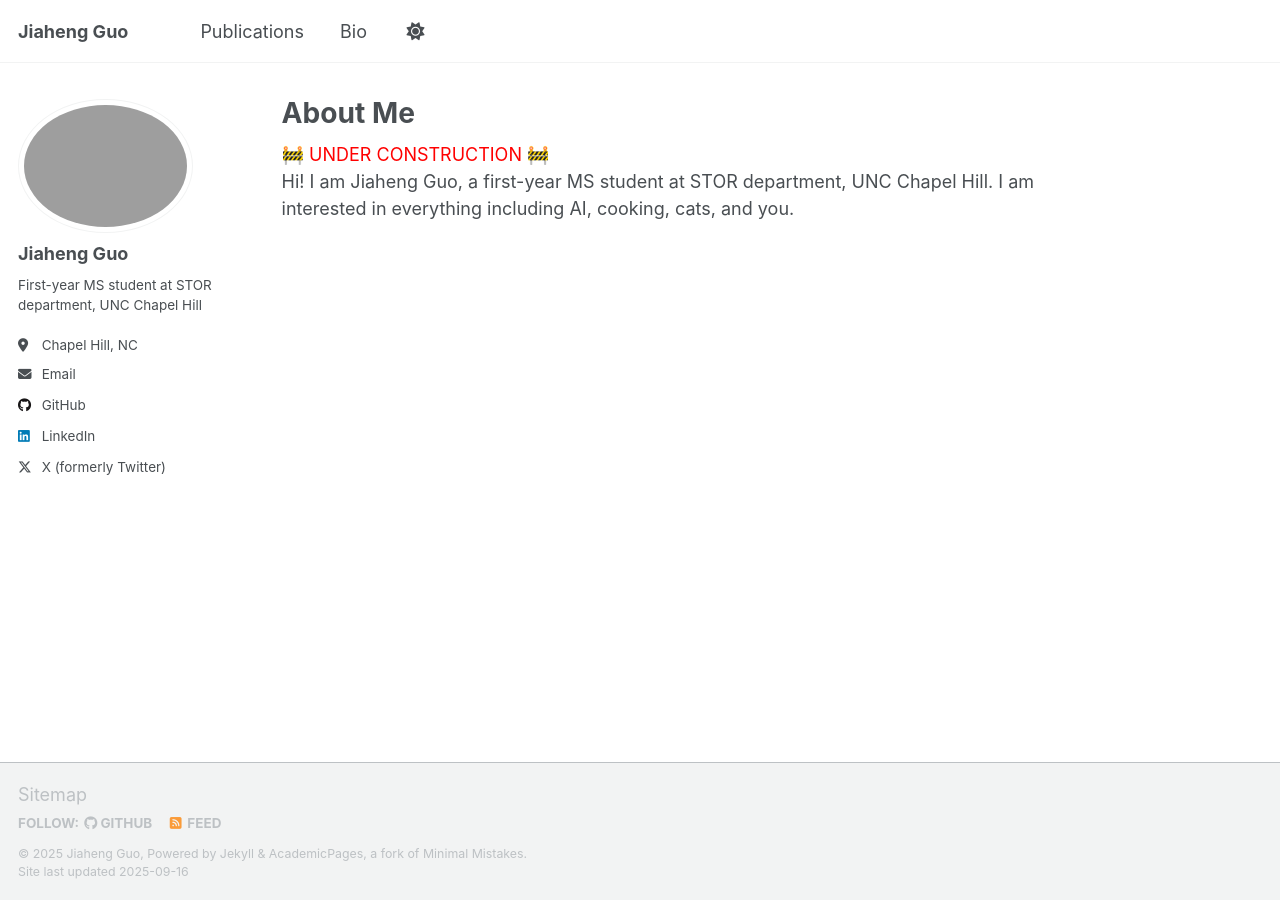
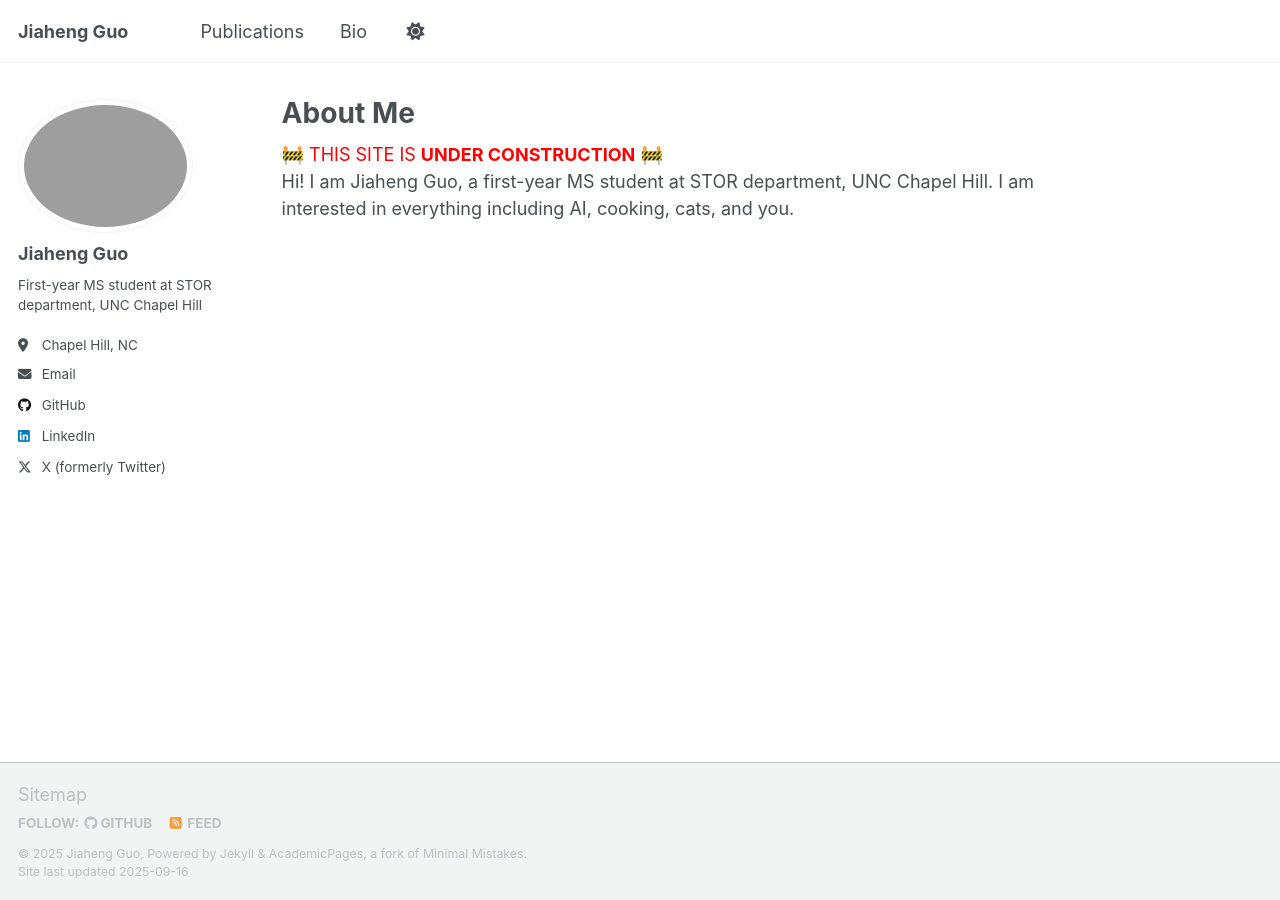
Before and after one commit to jiaheng-guo/jiaheng-guo.github.io, a Jekyll site: the page built from _pages/about.md, in a window 1280 px wide. Built offline with Jekyll 4.4.1, drawn with Linux system fonts in a browser that asks for light colours; a script that is not in the unit is left out.

Commit message:
regular update

```diff
--- a/_includes/head/custom.html
+++ b/_includes/head/custom.html
@@ -6,12 +6,12 @@
 <link rel="stylesheet" href="{{ base_path }}/assets/css/academicons.css"/>
 
 <!-- favicon from https://commons.wikimedia.org/wiki/File:OOjs_UI_icon_academic-progressive.svg -->
-<link rel="apple-touch-icon" sizes="180x180" href="{{ base_path }}/images/apple-touch-icon-180x180.png"/>
+<!-- <link rel="apple-touch-icon" sizes="180x180" href="{{ base_path }}/images/apple-touch-icon-180x180.png"/>
 <link rel="icon" type="image/svg+xml" href="{{ base_path }}/images/favicon.svg"/>
 <link rel="icon" type="image/png" href="{{ base_path }}/images/favicon-32x32.png" sizes="32x32"/>
 <link rel="icon" type="image/png" href="{{ base_path }}/images/favicon-192x192.png" sizes="192x192"/>
 <link rel="manifest" href="{{ base_path }}/images/manifest.json"/>
 <link rel="icon" href="/images/favicon.ico"/>
-<meta name="theme-color" content="#ffffff"/>
+<meta name="theme-color" content="#ffffff"/> -->
 
 <!-- end custom head snippets -->
--- a/_pages/about.md
+++ b/_pages/about.md
@@ -7,7 +7,7 @@ redirect_from:
   - /about.html
 ---
 
-<font color="red">🚧 UNDER CONSTRUCTION 🚧</font>
+<font color="red">🚧 THIS SITE IS <b>UNDER CONSTRUCTION</b> 🚧</font>
 
 Hi! I am Jiaheng Guo, a first-year MS student at STOR department, UNC Chapel Hill. I am interested in everything including AI, cooking, cats, and you.
 
```
Also changed, not shown: 2 other files.
